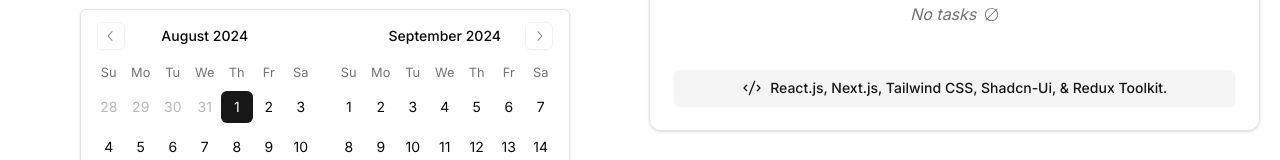
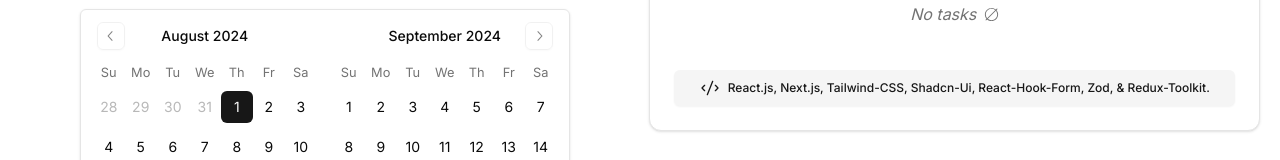
Before and after one commit to DalpatRathore/next-rtk-todo, a Next.js app: page /add-task in a window 1280 px wide. Shown: the part 333-493 px from the top of the page. Built offline with nearby package versions, Linux system fonts and the light colour scheme.

Commit message:
update: date & content

```diff
--- a/src/components/TasksList.tsx
+++ b/src/components/TasksList.tsx
@@ -89,9 +89,10 @@ const TasksList = ({ className, ...props }: CardProps) => {
           </div>
         </CardContent>
         <CardFooter>
-          <Button className="w-full" variant={"secondary"}>
+          <Button className="w-full text-xs" variant={"secondary"}>
             <CodeIcon className="mr-2 h-5 w-5" />
-            React.js, Next.js, Tailwind CSS, Shadcn-Ui, & Redux Toolkit.
+            React.js, Next.js, Tailwind-CSS, Shadcn-Ui, React-Hook-Form, Zod, &
+            Redux-Toolkit.
           </Button>
         </CardFooter>
       </Card>
@@ -182,9 +183,10 @@ const TasksList = ({ className, ...props }: CardProps) => {
           </div>
         </CardContent>
         <CardFooter>
-          <Button className="w-full" variant={"secondary"}>
+          <Button className="w-full text-xs" variant={"secondary"}>
             <CodeIcon className="mr-2 h-5 w-5" />
-            React.js, Next.js, Tailwind CSS, Shadcn-Ui, & Redux Toolkit.
+            React.js, Next.js, Tailwind-CSS, Shadcn-Ui, React-Hook-Form, Zod, &
+            Redux-Toolkit.
           </Button>
         </CardFooter>
       </Card>
--- a/src/lib/formatter.ts
+++ b/src/lib/formatter.ts
@@ -1,8 +1,8 @@
 
 const DATE_TIME_FOMATTER = new Intl.DateTimeFormat(
-    "en",{
-        dateStyle:'full',
-        timeStyle:'medium'
+  "en",{
+        dateStyle:'long',
+        timeStyle:'short'
     }
 )
 
```
